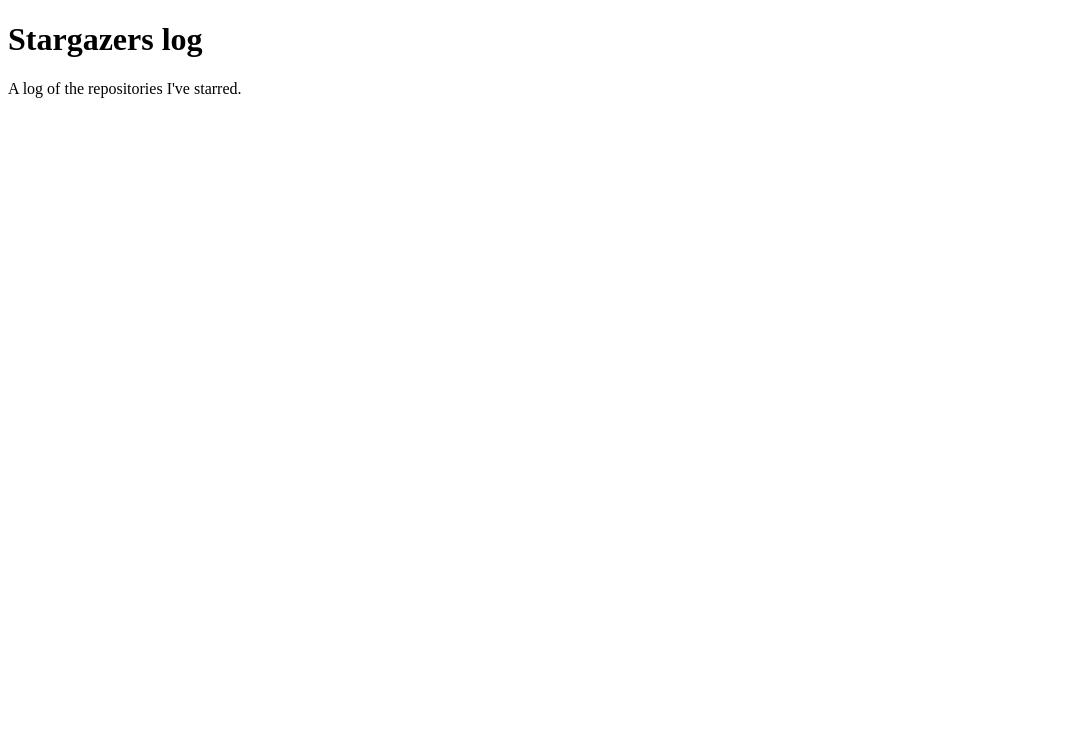
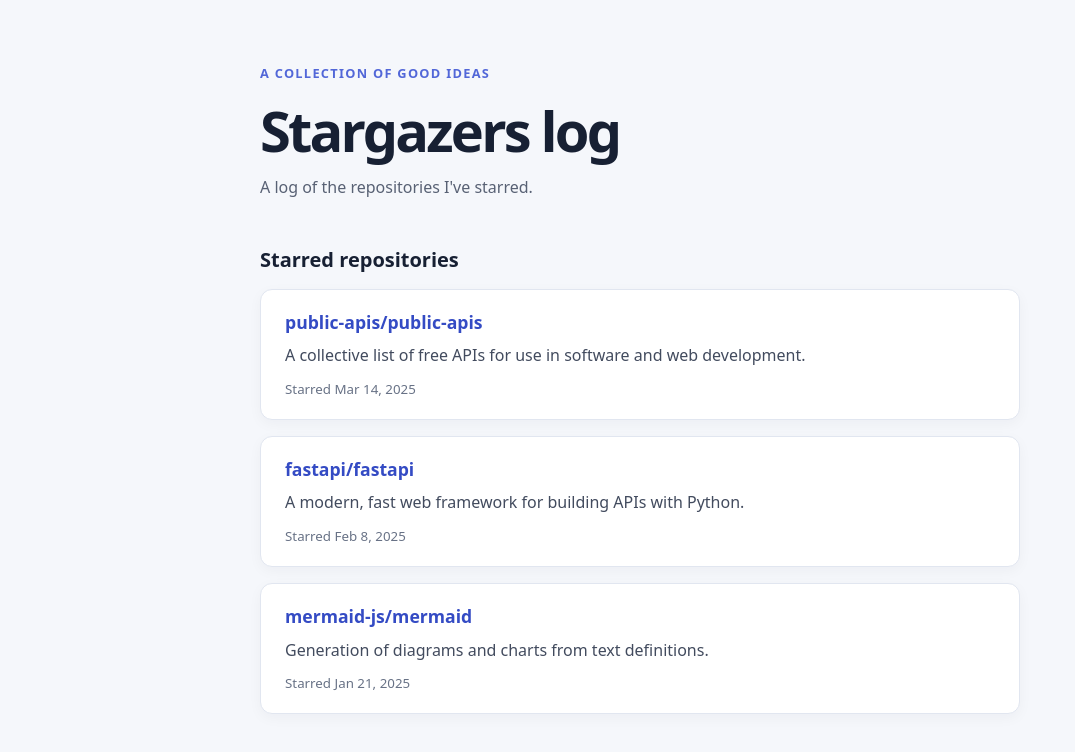
Before and after one commit to kulyanistsc/stargazers-log, a plain HTML site: page index.html in a window 1280 px wide. Shown: the whole page, without its empty margins (0-1075 px from the left). Drawn offline with Linux system fonts and the light colour scheme.

Commit message:
Add starred repositories list

```diff
--- /dev/null
+++ b/events.json
@@ -0,0 +1,23 @@
+[
+  {
+    "name": "public-apis",
+    "owner": "public-apis",
+    "description": "A collective list of free APIs for use in software and web development.",
+    "url": "https://github.com/public-apis/public-apis",
+    "starredAt": "2025-03-14"
+  },
+  {
+    "name": "fastapi",
+    "owner": "fastapi",
+    "description": "A modern, fast web framework for building APIs with Python.",
+    "url": "https://github.com/fastapi/fastapi",
+    "starredAt": "2025-02-08"
+  },
+  {
+    "name": "mermaid",
+    "owner": "mermaid-js",
+    "description": "Generation of diagrams and charts from text definitions.",
+    "url": "https://github.com/mermaid-js/mermaid",
+    "starredAt": "2025-01-21"
+  }
+]
--- a/index.html
+++ b/index.html
@@ -2,10 +2,23 @@
 <html lang="en">
   <head>
     <meta charset="utf-8">
+    <meta name="viewport" content="width=device-width, initial-scale=1">
     <title>Stargazers log</title>
+    <link rel="stylesheet" href="style.css">
+    <script src="script.js" defer></script>
   </head>
   <body>
-    <h1>Stargazers log</h1>
-    <p>A log of the repositories I've starred.</p>
+    <main class="page">
+      <header class="page-header">
+        <p class="eyebrow">A collection of good ideas</p>
+        <h1>Stargazers log</h1>
+        <p class="intro">A log of the repositories I've starred.</p>
+      </header>
+      <section aria-labelledby="repositories-heading">
+        <h2 id="repositories-heading">Starred repositories</h2>
+        <p id="status" class="status" role="status" aria-live="polite">Loading repositories…</p>
+        <ul id="repository-list" class="repository-list"></ul>
+      </section>
+    </main>
   </body>
 </html>
--- /dev/null
+++ b/script.js
@@ -0,0 +1,57 @@
+const list = document.querySelector("#repository-list");
+const status = document.querySelector("#status");
+
+function formatDate(dateString) {
+  const date = new Date(`${dateString}T00:00:00`);
+  if (Number.isNaN(date.getTime())) {
+    return dateString;
+  }
+
+  return new Intl.DateTimeFormat(undefined, {
+    dateStyle: "medium"
+  }).format(date);
+}
+
+function renderRepository(repository) {
+  const item = document.createElement("li");
+  item.className = "repository";
+
+  const link = document.createElement("a");
+  link.href = repository.url;
+  link.target = "_blank";
+  link.rel = "noopener noreferrer";
+  link.textContent = `${repository.owner}/${repository.name}`;
+
+  const description = document.createElement("p");
+  description.textContent = repository.description;
+
+  const date = document.createElement("small");
+  date.textContent = `Starred ${formatDate(repository.starredAt)}`;
+
+  item.append(link, description, date);
+  return item;
+}
+
+async function loadRepositories() {
+  try {
+    const response = await fetch("events.json");
+    if (!response.ok) {
+      throw new Error(`Request failed with status ${response.status}`);
+    }
+
+    const repositories = await response.json();
+    if (!Array.isArray(repositories)) {
+      throw new Error("Repository data must be a list.");
+    }
+
+    list.replaceChildren(...repositories.map(renderRepository));
+    status.textContent = repositories.length
+      ? ""
+      : "No starred repositories yet.";
+  } catch (error) {
+    console.error("Could not load starred repositories:", error);
+    status.textContent = "Could not load repositories. Please try again later.";
+  }
+}
+
+loadRepositories();
--- /dev/null
+++ b/style.css
@@ -0,0 +1,104 @@
+:root {
+  color-scheme: light;
+  font-family: system-ui, -apple-system, BlinkMacSystemFont, "Segoe UI", sans-serif;
+  color: #172033;
+  background: #f5f7fb;
+}
+
+* {
+  box-sizing: border-box;
+}
+
+body {
+  margin: 0;
+  min-width: 320px;
+}
+
+.page {
+  width: min(100% - 2rem, 760px);
+  margin: 0 auto;
+  padding: 4rem 0;
+}
+
+.page-header {
+  margin-bottom: 3rem;
+}
+
+.eyebrow {
+  margin: 0 0 0.6rem;
+  color: #5267d8;
+  font-size: 0.8rem;
+  font-weight: 700;
+  letter-spacing: 0.1em;
+  text-transform: uppercase;
+}
+
+h1,
+h2,
+p {
+  margin-top: 0;
+}
+
+h1 {
+  margin-bottom: 0.5rem;
+  font-size: clamp(2.25rem, 8vw, 3.5rem);
+  letter-spacing: -0.05em;
+}
+
+h2 {
+  margin-bottom: 1rem;
+  font-size: 1.25rem;
+}
+
+.intro,
+.status {
+  color: #586174;
+}
+
+.repository-list {
+  display: grid;
+  gap: 1rem;
+  margin: 0;
+  padding: 0;
+  list-style: none;
+}
+
+.repository {
+  padding: 1.25rem 1.5rem;
+  border: 1px solid #e1e6f0;
+  border-radius: 0.75rem;
+  background: #fff;
+  box-shadow: 0 4px 14px rgb(23 32 51 / 4%);
+}
+
+.repository a {
+  color: #344bc4;
+  font-size: 1.1rem;
+  font-weight: 700;
+  text-decoration: none;
+}
+
+.repository a:hover,
+.repository a:focus-visible {
+  text-decoration: underline;
+}
+
+.repository p {
+  margin: 0.6rem 0;
+  color: #424b5e;
+  line-height: 1.5;
+}
+
+.repository small {
+  color: #687286;
+}
+
+.status:empty {
+  display: none;
+}
+
+@media (max-width: 480px) {
+  .page {
+    padding: 2.5rem 0;
+  }
+}
```
